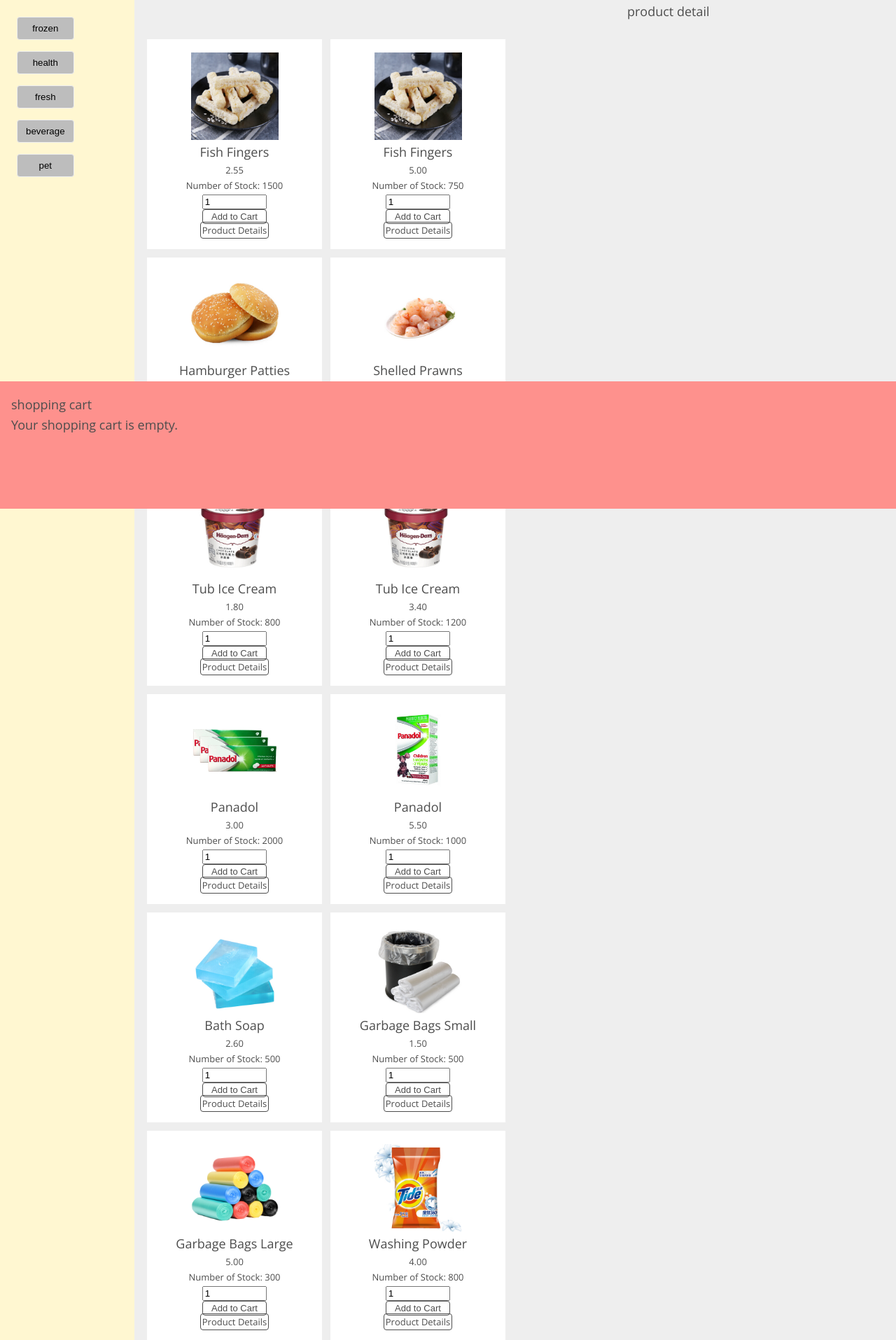
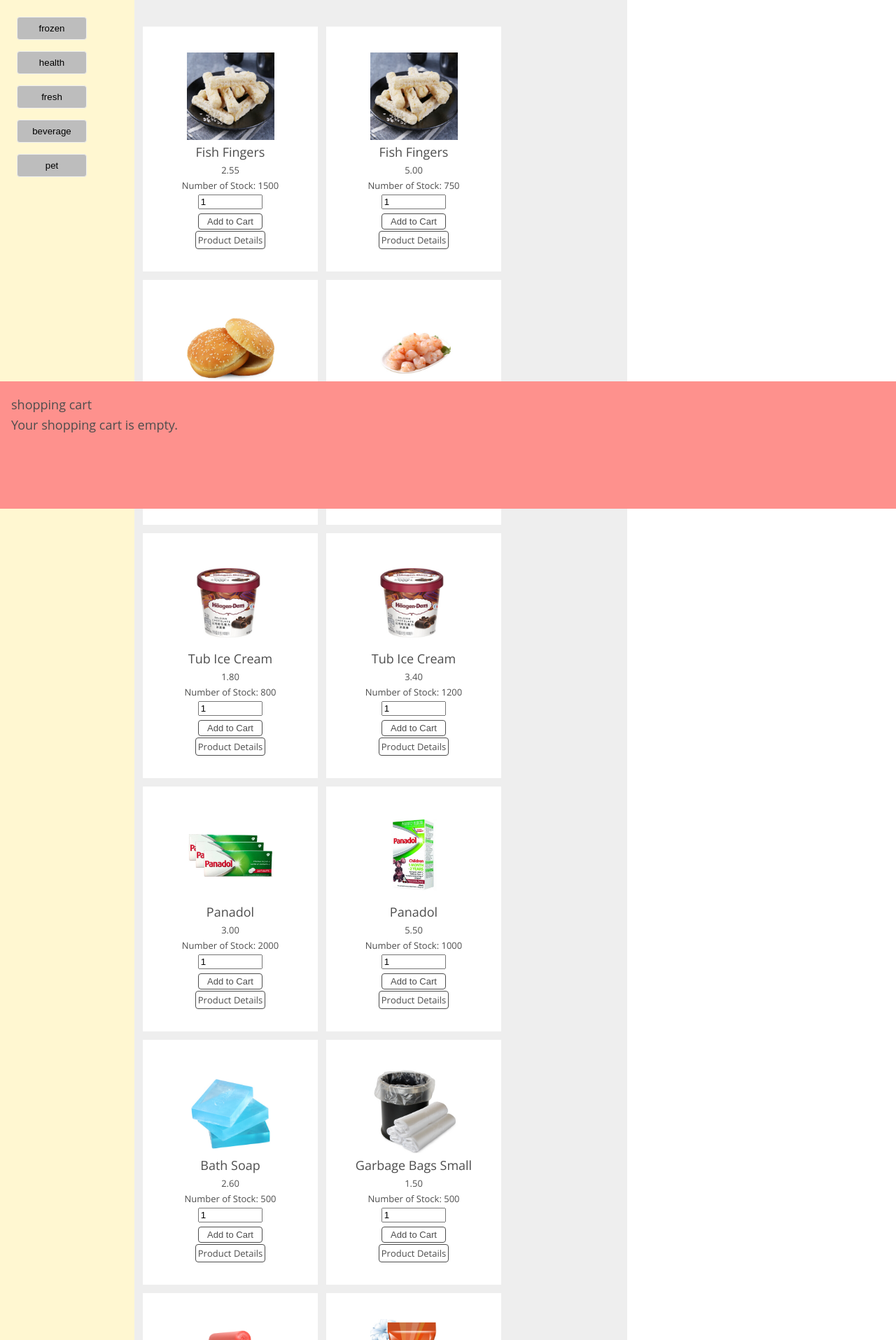
Before and after one commit to Coding-MJ/UTS_internet_programing_Assignment1, a PHP site: page / in a window 1280 px wide. Shown: the part 73-1988 px from the top of the page at 70% size. Run offline with PHP 8.4, Linux system fonts and the light colour scheme; data comes from the database, SQL or seed files in the repository; some libraries are stand-ins or nearby versions.

Commit message:
좀더 보기 좋게

```diff
--- a/item_details.php
+++ b/item_details.php
@@ -38,8 +38,9 @@
 if (mysqli_num_rows($result) > 0) {
 
 $row = mysqli_fetch_array($result);
+echo '<div class="product__detail_item">';
 echo '<h2 class="margin1">' . $row['product_name'] . '</h2>';
-echo '<img src="image/products/' . $row['product_id'] . '.jpg" alt="img">';
+echo '<img src="image/products/' . $row['product_id'] . '.jpg" alt="img" class="product__detail_img" >';
 
 echo '<p class="margin2">$' . $row['unit_price'] . ' per item</p>';
 
@@ -69,6 +70,7 @@
 // echo '<button type="submit" class="btn-sm btn-blue margin2">Add to Cart</button>';
 echo '</form>';
 
+
 } else {
 
 
@@ -88,7 +90,7 @@
 
 
 
- echo '<p>product detail</p>';
+//  echo '<p>product detail</p>';
 
 }
 
--- a/main.js
+++ b/main.js
@@ -55,11 +55,12 @@
 
 // not working
 // When Side bar top menu clicked, Open the second level menu
-const navbarToggleBtn = document.querySelector('.category-btn');
+const navbarToggleBtn = document.querySelector('.category-btn.has-subcategories');
 const secondMenu = document.querySelector('.subcategories');
 navbarToggleBtn.addEventListener('click', ()=> {
-    secondMenu.classList.toggle('open');
+    secondMenu.classList.add('open');
 });
+
 
 // not working
 // add item to cart
--- a/style.css
+++ b/style.css
@@ -173,6 +173,7 @@
     display: flex;
     flex-direction: column;
 
+    align-items: center;
 }
 
 .category-btn.has-subcategories {
@@ -183,6 +184,7 @@
     cursor: pointer;
     border-radius: var(--size-border-radius);
     margin: 8px;
+    width: 100px;
 }
 
 .category-btn:hover {
@@ -214,7 +216,7 @@
 }
 
 #main {
-    margin-top: 18px;
+    /* margin-top: 18px; */
     flex-basis: 55%;
     background-color: var(--color-beige);
 }
@@ -224,17 +226,22 @@
     flex-basis: 15%;
     background-color: var(--color-pale-yellow);
 
+
+
 }
 
 #detail {
     margin-top: 18px;
     /* width: 100%; */
     flex-basis: 30%;
-    background-color: var(--color-beige);
+    padding: 18px;
+
+    /* background-color: var(--color-beige); */
+
 }
 
 #cart {
-    flex-basis: 30%;
+    flex-basis: 40%;
 }
 
 
@@ -244,8 +251,8 @@
     display: flex;
     flex-wrap: wrap;
     justify-content:left;
-    margin-top: 100px;
-    margin: 12px;
+    /* margin-top: 100px; */
+    margin: 6px;
 }
 
 .product {
@@ -272,16 +279,47 @@
     justify-content: center;
     align-items: center;
     width: 250px;
-    height: 300px;
+    height: 350px;
     margin: 6px;
     background-color: white;
 
 }
 
+.product__menu{
+    text-align: center;
+    align-items: center;
+}
+
+
+button.add-item,
+a.add-item {
+    padding: 3px;
+    margin: 6 0px;
+    /* width: 100px; */
+}
 
 .product__img {
     max-width: 50%;
     max-height: 50%;
+}
+
+.product__detail_item {
+    position: relative;
+    display: flex;
+    flex-direction: column;
+    justify-content: center;
+    align-items: center;
+    width: 300px;
+    height: 350px;
+    margin: 6px;
+    background-color: white;
+
+}
+
+.product__detail_img{
+    max-width: 70%;
+    max-height: 70%;
+
 }
 
 /* .product_text{
```
